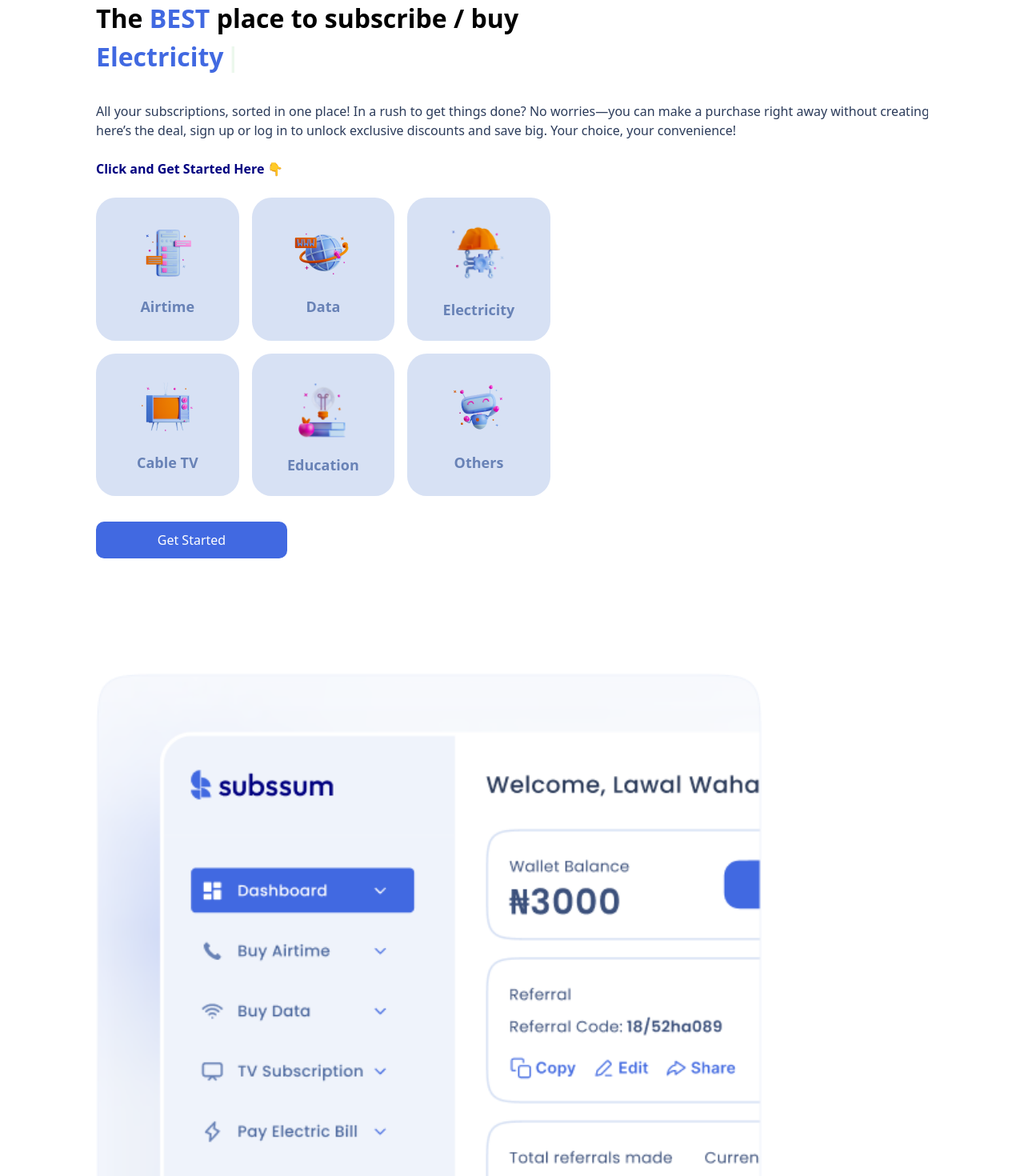
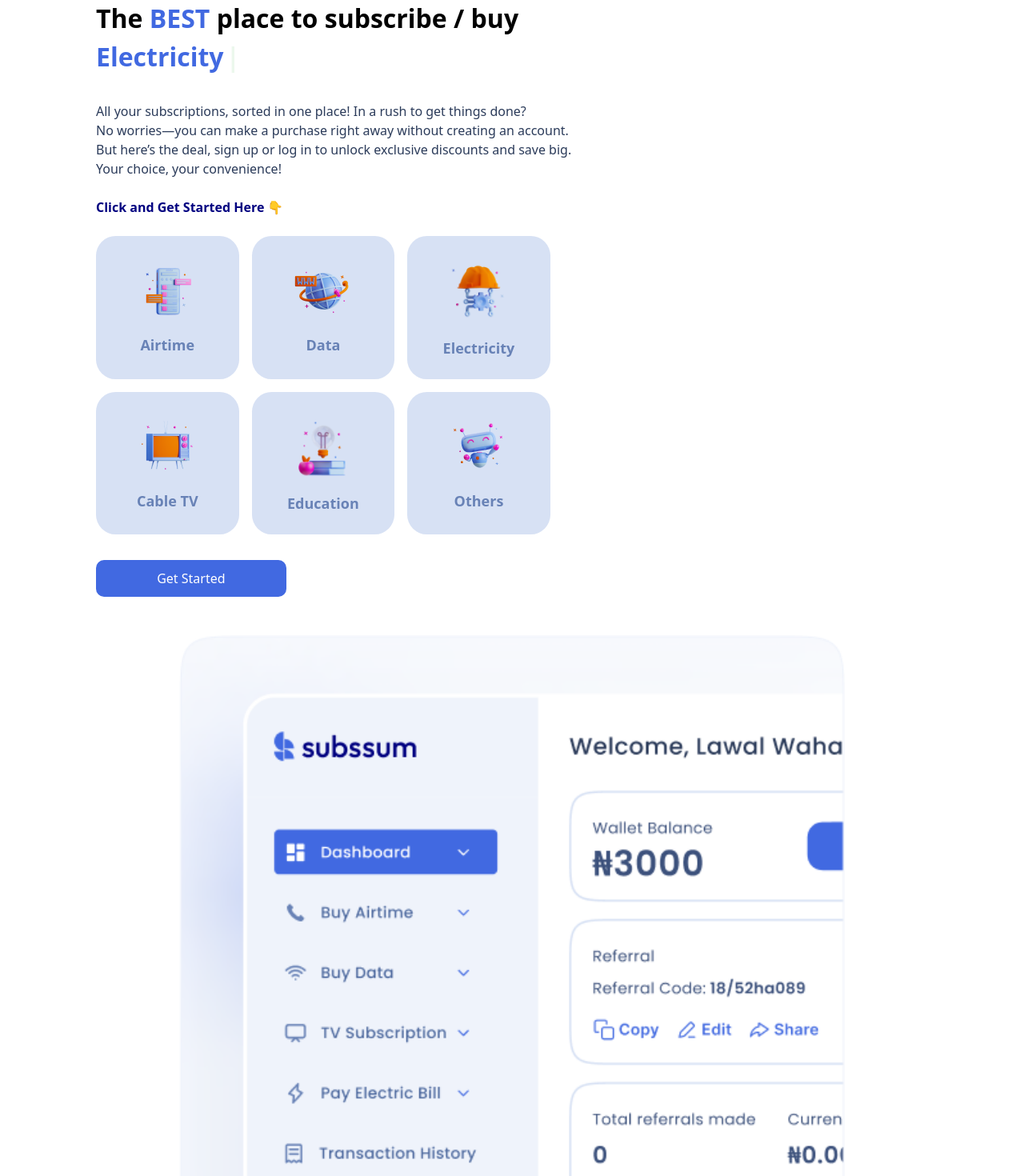
Before and after one commit to FreshTech504/Subssum, a React (Vite) app in the folder client/: page / in a window 1280 px wide. Shown: the part 140-1610 px from the top of the page at 80% size. Built offline with nearby package versions, Linux system fonts and the light colour scheme; no server answers; what react-google-multi-lang would draw is missing.

Commit message:
hero section image

```diff
--- a/client/src/Components/Hero.jsx
+++ b/client/src/Components/Hero.jsx
@@ -18,8 +18,8 @@
     });
 
   return (
-    <div className="w-full gap-12 flex items-center overflow-x-hidden medium-pc:flex-col medium-pc:gap-12">
-        <div className="flex flex-[6] medium-pc:flex-1 flex-col mr-auto">
+<div className="w-full flex items-center overflow-x-hidden medium-pc:flex-col medium-pc:gap-12">
+        <div className="flex medium-pc:flex-1 flex-col mr-auto">
             <div className='text-[32px] tablet:text-[24px] phone:text-[19px] font-bold flex flex-col'>
                 <h2>The <span className="text-second-color">BEST</span> place to subscribe / buy</h2>
                 <h2 className="text-second-color">
@@ -29,9 +29,14 @@
             </div>
 
             <div className="flex flex-col mt-[2rem]">
-                <p className="w-fit text-gray-90 text-[16px] phone:text-[14px] mb-[1.5rem] font-normal">
-                    All your subscriptions, sorted in one place! In a rush to get things done? No worries—you can make a purchase right away without creating an account. But here’s the deal, sign up or log in to unlock exclusive discounts and save big. Your choice, your convenience!
-                </p>
+                <div className="">
+                    <p className="w-fit text-gray-90 text-[16px] phone:text-[14px] mb-[1.5rem] font-normal">
+                        All your subscriptions, sorted in one place! In a rush to get things done?<br />
+                        No worries—you can make a purchase right away without creating an account.<br />
+                        But here’s the deal, sign up or log in to unlock exclusive discounts and save big.<br />
+                        Your choice, your convenience!
+                    </p>
+                </div>
 
                 <h3 className='mb-[1.5rem] font-semibold text-primary-color'>Click and Get Started Here 👇</h3>
 
@@ -80,17 +85,14 @@
                 </div>
             </div>
 
-
-            <div className='mt-[2rem] w-[20%] mr-[65rem] phone:w-[50%]'>
-                    <Button link={'register'} name={'Get Started'} bg={true} />
+            <div className='mt-[2rem] w-[40%] phone:w-[65%]'>
+                <Button link={'register'} name={'Get Started'} bg={true} />
             </div>
         </div>
 
-        <div className='flex flex-[4] mr-[50rem] mt-[6rem] medium-pc:flex-1 medium-pc:mr-auto medium-pc:w-[80%]'>
+        <div className='flex ml-auto medium-pc:flex-1 medium-pc:mr-auto medium-pc:w-[80%]'>
             <img alt='picture of dashboard' src={DashboardImg} className='w-[518px] medium-pc:w-[100%]' />
         </div>
-
-
     </div>
   )
 }
```
